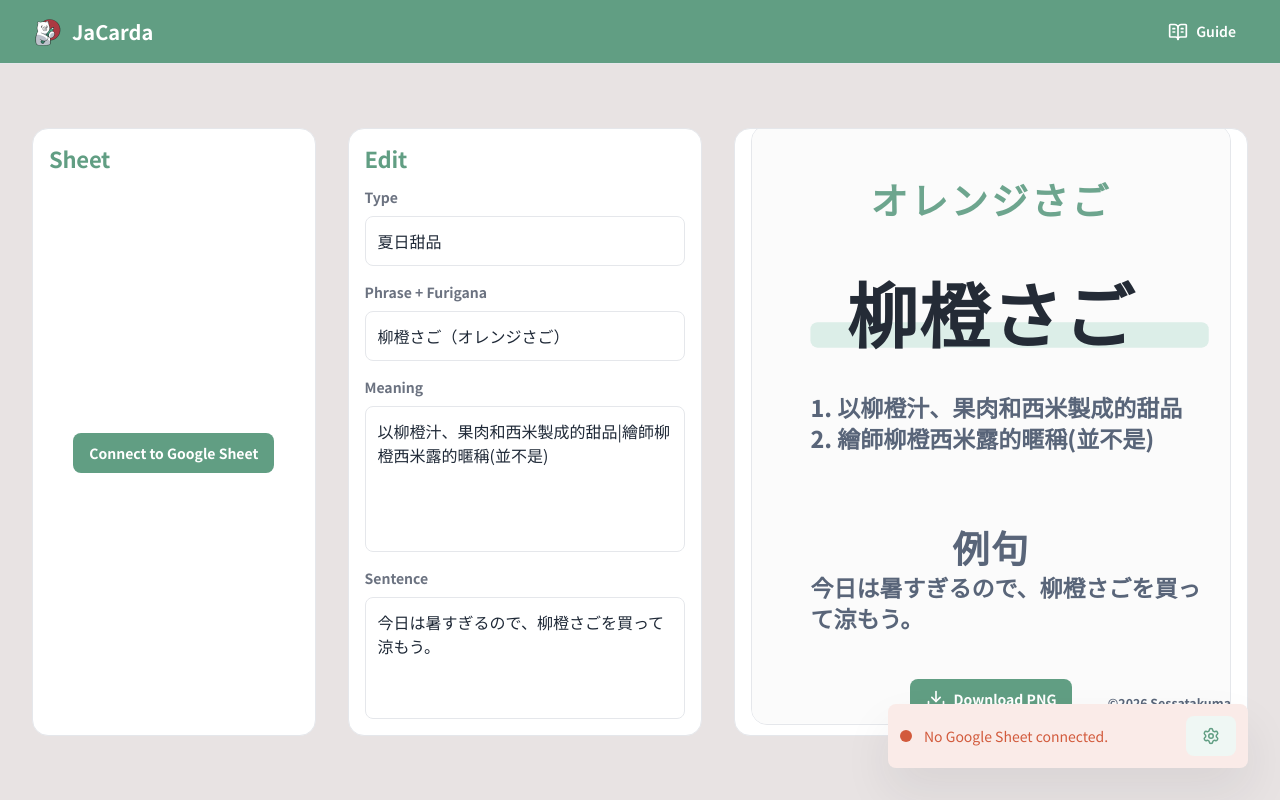
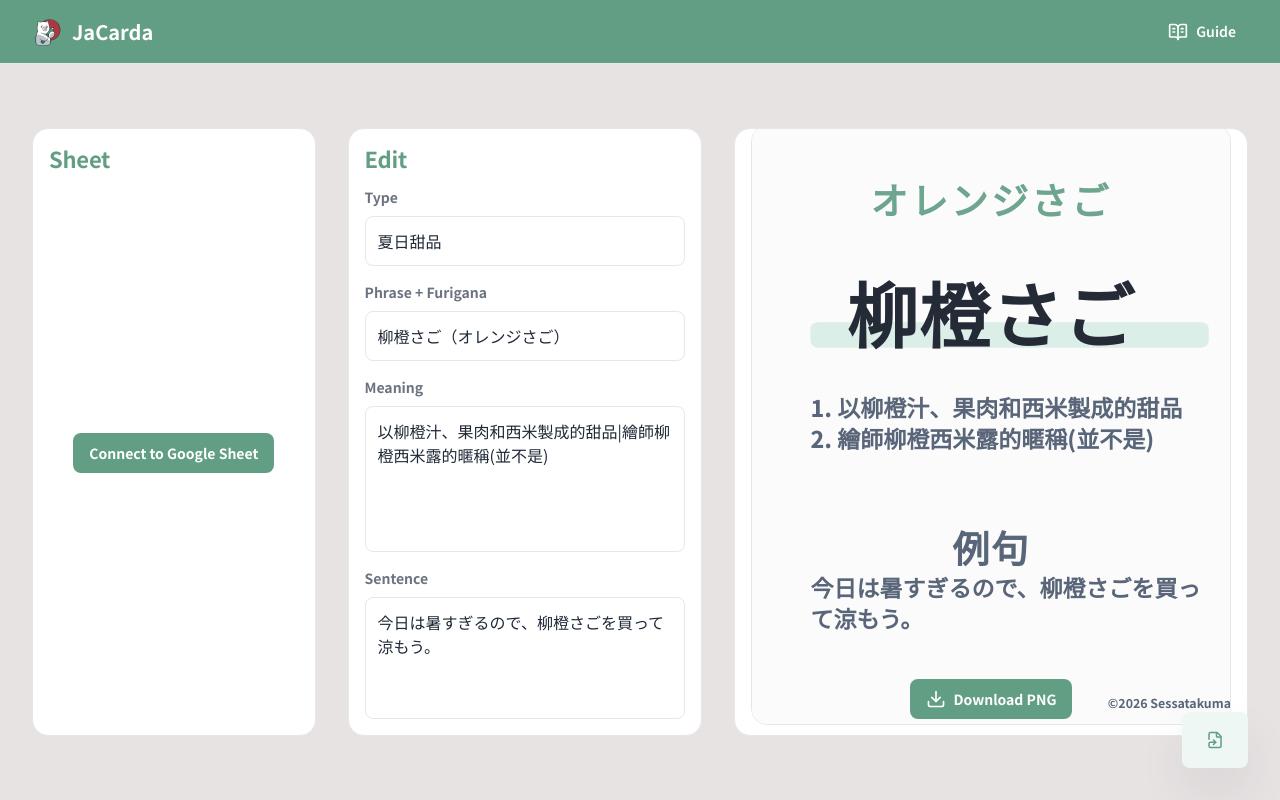
Before and after one commit to sessatakuma/JaCarda, a React (Vite) app: page / in a window 1280 px wide. Shown: the top 800 px of the page. Built offline with nearby package versions, Linux system fonts and the light colour scheme.

Commit message:
fix: replace disconnected sheet status with icon action

```diff
--- a/src/components/App.tsx
+++ b/src/components/App.tsx
@@ -10,9 +10,9 @@ import {
     BookOpenText,
     Download,
     Facebook,
+    FileSymlink,
     Instagram,
     RefreshCw,
-    Settings,
     X,
 } from 'lucide-react';
 
@@ -456,12 +456,16 @@ export function App(): JSX.Element {
             </main>
             <Footer />
             <div className={`sheet-status sheet-status--${sheetStatusState}`}>
-                <span className='sheet-status-dot' aria-hidden='true' />
-                <p>{connectionMessage}</p>
+                {sheetStatusState === 'disconnected' ? null : (
+                    <>
+                        <span className='sheet-status-dot' aria-hidden='true' />
+                        <p>{connectionMessage}</p>
+                    </>
+                )}
                 <AppButton
                     ariaLabel='Sheet settings'
                     className='sheet-settings-button'
-                    icon={<Settings size={18} aria-hidden='true' />}
+                    icon={<FileSymlink size={18} aria-hidden='true' />}
                     variant='ghost'
                     onClick={() => {
                         setIsDialogOpen(true);
--- a/src/constants/font.css
+++ b/src/constants/font.css
@@ -46,6 +46,7 @@
     --size-control-min: 44px;
     --size-dialog-max: 560px;
     --size-row-list-max: 360px;
+    --size-sheet-status-max: 360px;
     --size-glow-lg: 512px;
     --size-glow-md: 448px;
     --bp-tablet: 1180px;
--- a/src/global.css
+++ b/src/global.css
@@ -208,7 +208,10 @@ button:disabled {
     grid-template-columns: var(--space-3) minmax(0, 1fr) auto;
     gap: var(--space-3);
     align-items: center;
-    width: min(calc(100vw - (var(--space-6) * 2)), 360px);
+    width: min(
+        calc(100vw - (var(--space-6) * 2)),
+        var(--size-sheet-status-max)
+    );
     padding: var(--space-3);
     color: var(--color-text-secondary);
     background: var(--color-accent-green-light);
@@ -230,7 +233,7 @@ button:disabled {
 }
 
 .sheet-status--loading .sheet-status-dot {
-    background: #e3a23b;
+    background: var(--clr-warning);
 }
 
 .sheet-status--error .sheet-status-dot {
@@ -238,12 +241,9 @@ button:disabled {
 }
 
 .sheet-status--disconnected {
-    color: var(--clr-error);
-    background: color-mix(in srgb, var(--clr-error) 12%, white);
-}
-
-.sheet-status--disconnected .sheet-status-dot {
-    background: var(--clr-error);
+    grid-template-columns: auto;
+    width: auto;
+    padding: var(--space-2);
 }
 
 .panel-title {
```
